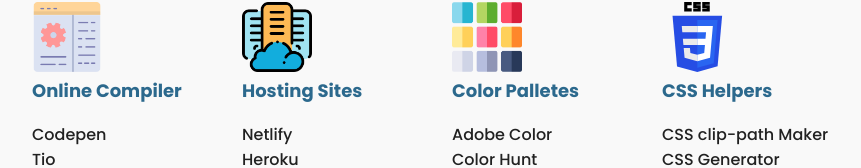
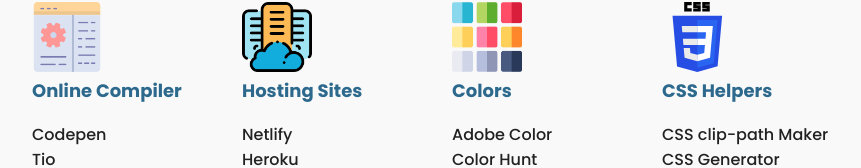
Before and after one commit to joshjoshuap/webdev-resources, a Next.js app: page /sections/Tools in a window 1280 px wide. Shown: the part 183-351 px from the top of the page, without its empty margins (208-1069 px from the left). Built offline with nearby package versions, Linux system fonts and the light colour scheme.

Commit message:
refractor: refractor tools section

```diff
--- a/js/resources-info.js
+++ b/js/resources-info.js
@@ -39,7 +39,7 @@ const resourcesInfo = [
           { text: 'Bootsnipp Template', link: 'https://bootsnipp.com/' },
           { text: 'Bootstrap Tools', link: 'https://hackerthemes.com/bootstrap-tools/' },
           {
-            text: '  Bootstrap 5 Cheatsheet',
+            text: 'Bootstrap 5 Cheatsheet',
             link: 'https://bootstrap-cheatsheet.themeselection.com/',
           },
         ],
@@ -117,8 +117,96 @@ const resourcesInfo = [
             link: 'https://www.conventionalcommits.org/en/v1.0.0/',
             text: 'Semantic Commit Message',
           },
-          ]
-      }
+        ],
+      },
+    },
+    toolsResources: {
+      Compiler: {
+        title: 'Online Compiler',
+        item: [
+          { text: 'Codepen', link: 'https://codepen.io/pen/' },
+          { text: 'Tio', link: 'https://tio.run/' },
+        ],
+      },
+      Hosting: {
+        title: 'Hosting Sites',
+        item: [
+          { text: 'Netlify', link: 'https://www.netlify.com/' },
+          { text: 'Heroku', link: 'https://www.heroku.com/' },
+          { text: 'Vercel', link: 'https://vercel.com/' },
+        ],
+      },
+      Color: {
+        title: 'Colors',
+        item: [
+          { text: 'Adobe Color', link: 'https://color.adobe.com/create/color-wheel' },
+          { text: 'Color Hunt', link: 'https://colorhunt.co/' },
+          { text: 'Coolors', link: 'https://coolors.co/' },
+          { text: 'UI Gradients', link: 'https://uigradients.com/' },
+          { text: 'Hypercolor Gradient', link: 'https://hypercolor.dev/#gradients' },
+        ],
+      },
+      CSSHelpers: {
+        title: 'CSS Helpers',
+        item: [
+          { text: 'CSS clip-path Maker', link: 'https://bennettfeely.com/clippy/' },
+          { text: 'CSS Generator', link: 'https://webcode.tools/generators/css' },
+          { text: 'CSS Pie Chart', link: 'https://bennettfeely.com/csspiechart/' },
+          { text: 'Smooth Shadow', link: 'https://shadows.brumm.af/' },
+          { text: 'Grid Layout Generator', link: 'https://grid.layoutit.com/' },
+        ],
+      },
+      Typography: {
+        title: 'Typography',
+        item: [
+          { text: 'Google Font', link: 'https://fonts.google.com/' },
+          { text: 'Font Squirrel', link: 'https://fonts.google.com/' },
+          { text: 'Font Joy', link: 'https://fontjoy.com/' },
+          { text: 'Type Scale', link: 'https://type-scale.com/' },
+        ],
+      },
+      Icons: {
+        title: 'Icons',
+        item: [
+          { text: 'Github Badges', link: 'https://dev.to/envoy_/150-badges-for-github-pnk' },
+          { text: 'Cryptocurrency Icon', link: 'http://cryptoicons.co/' },
+          { text: 'Icons8', link: 'https://icons8.com/' },
+          { text: 'Flaticon', link: 'https://www.flaticon.com/' },
+          { text: 'Font Awesome', link: 'https://fontawesome.com/icons' },
+          { text: 'Google Icon', link: 'https://fonts.google.com/icons' },
+        ],
+      },
+      Images: {
+        title: 'Images',
+        item: [
+          { text: 'Devian Art', link: 'https://www.deviantart.com/' },
+          { text: 'Rive', link: 'https://rive.app/community/' },
+          { text: 'Coverr', link: 'https://coverr.co/' },
+          { text: 'Pexels', link: 'https://www.pexels.com/' },
+          { text: 'Pixabay', link: 'https://pixabay.com/' },
+          { text: 'Stocksnap', link: 'https://stocksnap.io/' },
+          { text: 'Unsplash', link: 'https://unsplash.com/' },
+        ],
+      },
+      ImagesTools: {
+        title: 'Image Tools',
+        item: [
+          { text: 'Image Compressor', link: 'https://squoosh.app/' },
+          { text: 'Remove Background', link: 'https://www.remove.bg/' },
+        ],
+      },
+      Productive: {
+        title: 'Productive',
+        item: [
+          { text: 'Gitignore', link: 'https://www.toptal.com/developers/gitignore' },
+          { text: 'Readme', link: 'https://readme.so/editor' },
+          { text: 'Meta Tags', link: 'https://metatags.io/' },
+          { text: 'Code Beautify', link: 'https://codebeautify.org/' },
+          { text: 'Unminify', link: 'https://unminify.com/' },
+          { text: 'PDF Editor', link: 'https://www.pdfescape.com/open/' },
+          { text: 'Code Sharing', link: 'https://carbon.now.sh/' },
+        ],
+      },
     },
   },
 ];
--- a/pages/sections/Tools.js
+++ b/pages/sections/Tools.js
@@ -1,3 +1,4 @@
+import { resourcesInfo } from '/js/resources-info.js';
 import CardItem from '/components/CardItem';
 import CompilerIcon from '/public/images/compiler-icon.png';
 import HostingIcon from '/public/images/hosting-icon.png';
@@ -10,112 +11,43 @@ import ImageToolsIcon from '/public/images/imagetools-icon.png';
 import CodingIcon from '/public/images/coding-icon.png';
 
 const Tools = () => {
+  let toolsInfo = resourcesInfo[0].toolsResources;
   return (
     <section id="tools">
       <h1 className="section-title">TOOLS AND HELPERS</h1>
       <div className="card-container">
         <CardItem
           image={CompilerIcon}
-          title={'Online Compiler'}
-          info={[
-            { link: 'https://codepen.io/pen/', text: 'Codepen' },
-            { link: 'https://tio.run/', text: 'Tio' },
-          ]}
+          title={toolsInfo.Compiler.title}
+          info={toolsInfo.Compiler.item}
         />
-
         <CardItem
           image={HostingIcon}
-          title={'Hosting Sites'}
-          info={[
-            { link: 'https://www.netlify.com/', text: 'Netlify' },
-            { link: 'https://www.heroku.com/', text: 'Heroku' },
-            { link: 'https://vercel.com/', text: 'Vercel' },
-          ]}
+          title={toolsInfo.Hosting.title}
+          info={toolsInfo.Hosting.item}
         />
-
-        <CardItem
-          image={ColorIcon}
-          title={'Color Palletes'}
-          info={[
-            { link: 'https://color.adobe.com/create/color-wheel', text: 'Adobe Color' },
-            { link: 'https://colorhunt.co/', text: 'Color Hunt' },
-            { link: 'https://coolors.co/', text: 'Coolors ' },
-            { link: 'https://uigradients.com/', text: 'UI Gradients ' },
-            { link: 'https://hypercolor.dev/#gradients', text: 'Hypercolor Gradient ' },
-          ]}
-        />
-
+        <CardItem image={ColorIcon} title={toolsInfo.Color.title} info={toolsInfo.Color.item} />
         <CardItem
           image={CSSIcon}
-          title={'CSS Helpers'}
-          info={[
-            { link: 'https://bennettfeely.com/clippy/', text: 'CSS clip-path Maker' },
-            { link: 'https://webcode.tools/generators/css', text: 'CSS Generator' },
-            { link: 'https://bennettfeely.com/csspiechart/', text: 'CSS Pie Chart' },
-            { link: 'https://shadows.brumm.af/', text: 'Smooth Shadow' },
-            { link: 'https://grid.layoutit.com/', text: 'Grid Layout Generator' },
-          ]}
+          title={toolsInfo.CSSHelpers.title}
+          info={toolsInfo.CSSHelpers.item}
         />
-
         <CardItem
           image={TypographyIcon}
-          title={'Typography'}
-          info={[
-            { link: 'https://fonts.google.com/', text: 'Google Font' },
-            { link: 'https://fonts.google.com/', text: 'Font Squirrel' },
-            { link: 'https://fontjoy.com/', text: 'Font Joy' },
-            { link: 'https://type-scale.com/', text: 'Type Scale' },
-          ]}
+          title={toolsInfo.Typography.title}
+          info={toolsInfo.Typography.item}
         />
-
-        <CardItem
-          image={HappIcon}
-          title={'Icons'}
-          info={[
-            { link: 'https://dev.to/envoy_/150-badges-for-github-pnk', text: 'Github Badges' },
-            { link: 'http://cryptoicons.co/', text: 'Cryptocurrency Icon' },
-            { link: 'https://icons8.com/', text: 'Icons8' },
-            { link: 'https://www.flaticon.com/', text: 'Flaticon' },
-            { link: 'https://fontawesome.com/icons', text: 'Font Awesome' },
-            { link: 'https://fonts.google.com/icons', text: 'Google Icon' },
-          ]}
-        />
-
-        <CardItem
-          image={ImageIcon}
-          title={'Images'}
-          info={[
-            { link: 'https://www.deviantart.com/', text: 'Devian Art' },
-            { link: 'https://rive.app/community/', text: 'Rive' },
-            { link: 'https://coverr.co/', text: 'Coverr' },
-            { link: 'https://www.pexels.com/', text: 'Pexels' },
-            { link: 'https://pixabay.com/', text: 'Pixabay' },
-            { link: 'https://stocksnap.io/', text: 'Stocksnap' },
-            { link: 'https://unsplash.com/', text: 'Unsplash' },
-          ]}
-        />
-
+        <CardItem image={HappIcon} title={toolsInfo.Icons.title} info={toolsInfo.Icons.item} />
+        <CardItem image={ImageIcon} title={toolsInfo.Images.title} info={toolsInfo.Images.item} />
         <CardItem
           image={ImageToolsIcon}
-          title={'Image Tools'}
-          info={[
-            { link: 'https://squoosh.app/', text: 'Image Compressor' },
-            { link: 'https://www.remove.bg/', text: 'Remove Background' },
-          ]}
+          title={toolsInfo.ImagesTools.title}
+          info={toolsInfo.ImagesTools.item}
         />
-
         <CardItem
-        image={CodingIcon}
-        title={'Productive'}
-        info={[
-            { link: 'https://www.toptal.com/developers/gitignore', text: 'Gitignore' },
-            { link: 'https://readme.so/editor', text: 'Readme' },
-            { link: 'https://metatags.io/', text: 'Meta Tags' },
-            { link: 'https://codebeautify.org/', text: 'Code Beautify' },
-            { link: 'https://unminify.com/', text: 'Unminify' },
-            { link: 'https://www.pdfescape.com/open/', text: 'PDF Editor' },
-            { link: 'https://carbon.now.sh/', text: 'Code Sharing' },
-          ]}
+          image={CodingIcon}
+          title={toolsInfo.Productive.title}
+          info={toolsInfo.Productive.item}
         />
       </div>
     </section>
```
Lines whose indentation alone changed are shown as unchanged.
